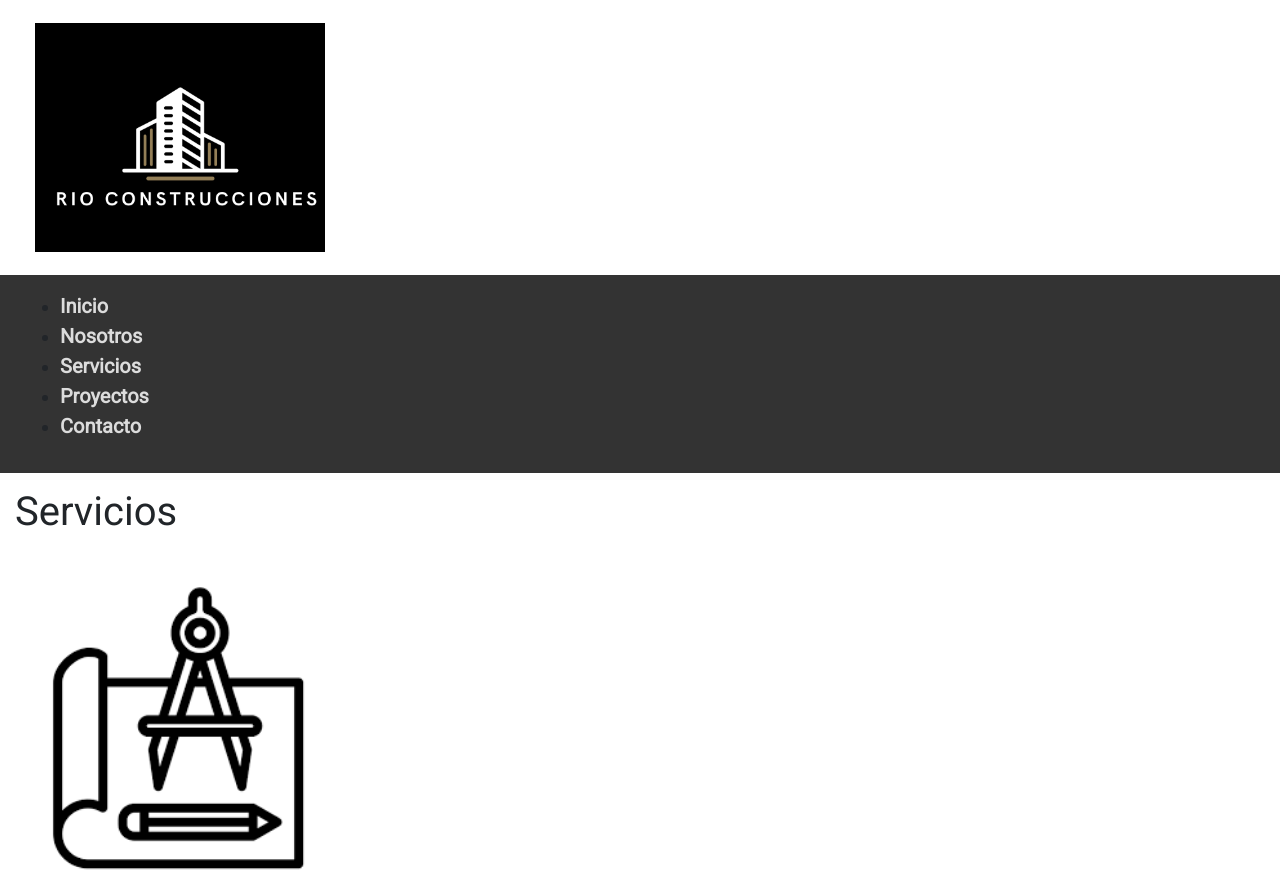
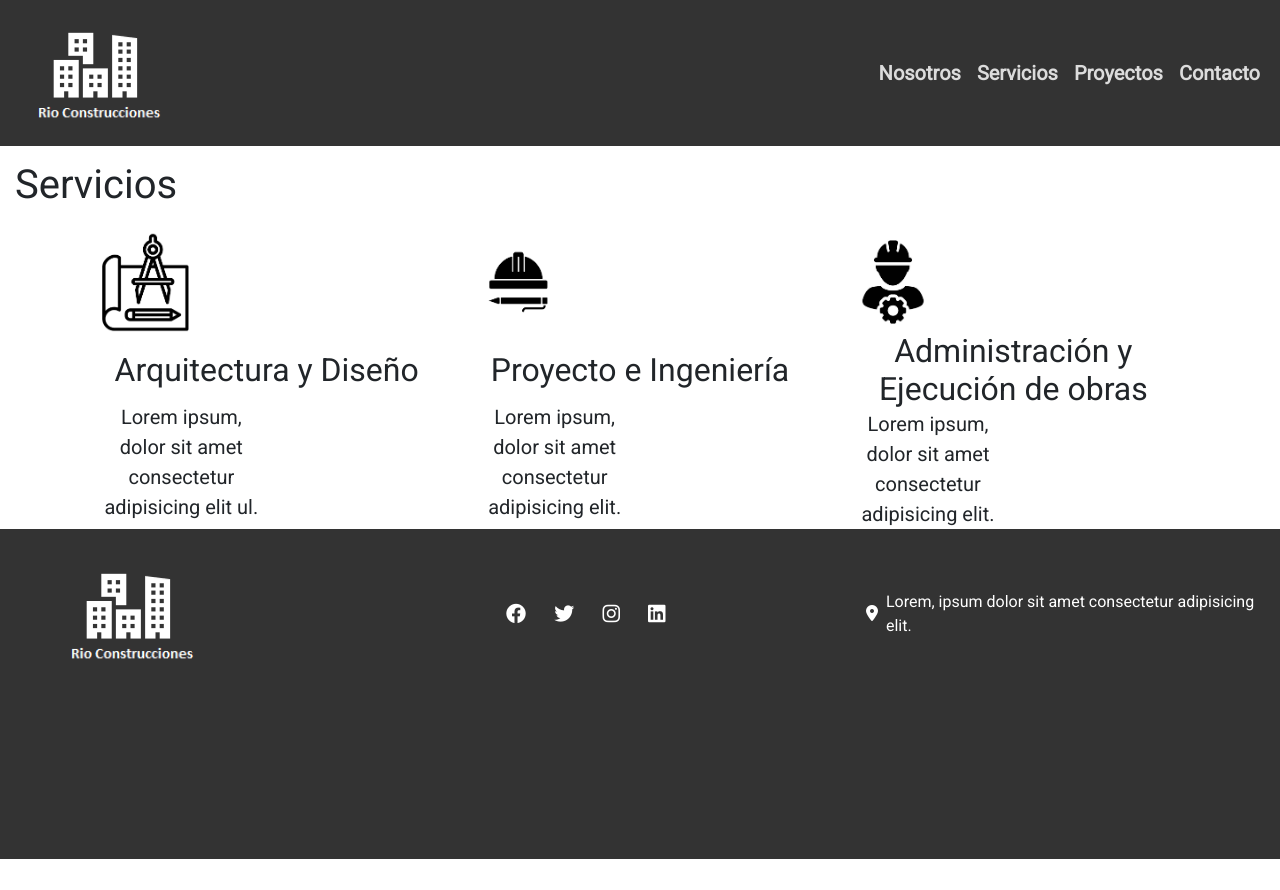
Before and after one commit to Alejandra-9/PF-Gomez, a plain HTML site: page pages/servicios.html in a window 1280 px wide. Shown: the top 890 px of the page. After the commit the page ends 859 px from the top, so only its background shows below. Drawn offline with nearby package versions, Linux system fonts and the light colour scheme.

Commit message:
avances pages

```diff
--- a/css/style.css
+++ b/css/style.css
@@ -245,7 +245,7 @@ gap: 20px;
 
 /**Sección servicios**/
 
-.servicio h2{
+/**.servicio h2{
   width: 25%;
  text-align: center;
   margin: 8px 20px;
@@ -258,6 +258,45 @@ gap: 20px;
   margin: 8px 20px;
   padding: 15px;
 
+}**/
+
+.servicio{
+  width: 85%;
+  margin: auto;
+  padding:0;
+  display: grid;
+  grid-template-columns:1fr;
+  gap:2rem;
+}
+@media (min-width: 768px){
+  .servicio{
+      display: grid;
+    grid-template-columns:repeat(3,1fr);
+    gap: 2rem;
+
+  }
+
+}
+
+.bloque-servicio{
+text-align: center;
+display: grid;
+justify-content: space-between;
+}
+
+.bloque-texto{
+  text-align: center;
+  display: grid;
+  align-content: center;
+  margin: 0;
+  padding: 0;
+}
+
+.bloque-imagen{
+  margin: 0;
+  padding: 0;
+  justify-content: center;
+  width:100px;
 }
 
 /**Sección proyectos**/
--- a/pages/servicios.html
+++ b/pages/servicios.html
@@ -6,101 +6,93 @@
     <title>Rio-Ingeniería y Construcción</title>
    <!--Favicon-->
    <link rel="shortcut icon" href="../img/favicon.png" type="image/x-icon">
+   <link rel="stylesheet" href="https://cdnjs.cloudflare.com/ajax/libs/font-awesome/6.0.0/css/all.min.css">
      <!--hoja de estilo-->
      <link rel="stylesheet" href="../css/style.css">
      <!--css bs-->
      <link href="https://cdn.jsdelivr.net/npm/bootstrap@5.3.2/dist/css/bootstrap.min.css" rel="stylesheet" integrity="sha384-T3c6CoIi6uLrA9TneNEoa7RxnatzjcDSCmG1MXxSR1GAsXEV/Dwwykc2MPK8M2HN" crossorigin="anonymous">
 </head>
 <body>
-    <main class="contenedorMenu">
+
      <!--start nav-->
-        <nav class="menu-logo">
-            <img  src="../img/RIO CONSTRUCCIONES.png" alt="Logo de Rio Construcciones">
-        </nav>
-        <nav class="menu">
-               <ul class="menu">
-                <li>
-                    <a href="../index.html">Inicio</a>
+  <nav class="navbar navbar-expand-md menu" >
+    <div class="container-fluid">
+      <a class="navbar-brand " href="../index.html">
+        <img  src="../img/logofianl.PNG" alt="Logo de Rio Construcciones" >
+      </a>
+    <button class="navbar-toggler botonh" type="button" data-bs-toggle="collapse" data-bs-target="#navbarSupportedContent" aria-controls="navbarSupportedContent" aria-expanded="false" aria-label="Toggle navigation" >
+      <span class="navbar-toggler-icon"></span>
+       </button>
+
+        <div class="collapse navbar-collapse" id="navbarSupportedContent">
+        <ul class="navbar-nav ms-auto mb-2 mb-lg-0">
+          <li class="nav-item">
+            <a class="nav-link " aria-current="page" href="./nosotros.html">Nosotros</a>
           </li>
-                <li>
-                    <a href="./nosotros.html">Nosotros</a>
+          <li class="nav-item">
+            <a class="nav-link" href="./servicios.html">Servicios</a>
           </li>
-                <li>
-                    <a href="./servicios.html">Servicios</a>
+
+          <li class="nav-item">
+            <a class="nav-link" href="./proyectos.html">Proyectos</a>
           </li>
-                <li>
-                    <a href="./proyectos.html">Proyectos</a>
-                </li>
-                <li>
-                    <a href="./contacto.html">Contacto</a>
+          <li class="nav-item">
+            <a class="nav-link" href="./contacto.html">Contacto</a>
           </li>
      </ul>
+
+      </div>
+    </div>
   </nav>
-        <!--ends nav-->
-    </main>
+<!--end nav-->
     <!-- start presentation-->
     <header>
         <h1>Servicios</h1>
     </header>
     <!--end presentation-->
+
     <main class="servicio">
     <!--star main-->
-    <section>
-       <img src="../img/iconos/imagesarq.png" alt="ícono arquitectura">
-      <h2>Arquitectura y Diseño</h2>
-       <p>Lorem ipsum, dolor sit amet consectetur adipisicing elit. Beatae sunt quasi amet facilis,
-             possimus recusandae maiores ullam quibusdam quae eveniet.</p>
-    </section>
+    <div class="bloque-servicio">
+       <img class="bloque-imagen" src="../img/iconos/imagesarq.png" alt="ícono arquitectura">
+      <h2 class="bloque-texto">Arquitectura y Diseño</h2>
+       <p class="bloque-texto">Lorem ipsum, dolor sit amet consectetur adipisicing elit ul.</p>
+    </div>
 
-    <section>
+    <div class="bloque-servicio">
+        <img class="bloque-imagen"  src="../img/iconos/images.png" alt="Ícono Proyecto e Ingeniería">
+        <h2 class="bloque-texto">Proyecto e Ingeniería</h2>
+          <p class="bloque-texto">Lorem ipsum, dolor sit amet consectetur adipisicing elit.</p>
+    </div>
 
-        <img src="../img/iconos/images.png" alt="Ícono Proyecto e Ingeniería">
-        <h2>Proyecto e Ingeniería</h2>
-          <p>Lorem ipsum, dolor sit amet consectetur adipisicing elit. Beatae sunt quasi amet facilis,
-               possimus recusandae maiores.</p>
-      </section>
+       <div class="bloque-servicio">
+        <img class="bloque-imagen" src="../img/iconos/descarga.png" alt="Ícono de Administración y ejecución de obras">
+        <h2 class="bloque-texto">Administración y Ejecución de obras</h2>
+          <p class="bloque-texto">Lorem ipsum, dolor sit amet consectetur adipisicing elit. </p>
+       </div>
+    </main>
+    <!--ends intro-->
 
-      <section>
-        <img src="../img/iconos/descarga.png" alt="Ícono de Administración y ejecución de obras">
-        <h2>Administración y Ejecución de obras</h2>
-          <p>Lorem ipsum, dolor sit amet consectetur adipisicing elit. Beatae sunt quasi amet facilis,
-               possimus recusandae maiores ullam quibusdam quae eveniet veritatis officia.</p>
-      </section>
-    <!--ends intro-->
-   <!--start footer-->
   <!--start footer-->
 <footer class="footer">
     <div class="footer-empresa">
         <section>
-            <img class="logoFooter" src="../img/RIO CONSTRUCCIONES.png" alt="Logo de Rio Construcciones">
+              <img class="logoFooter" src="../img/logofianl.PNG" alt="Logo de Rio Construcciones">
         </section>
      </div>
 
-    <div class="footer-redes">
-        <a href="https://web.whatsapp.com/" target="_blank">
-            <img class="iconRedes" src="../img/iconos/wp.png" alt="Escribinos por whatsapp">
-        </a>
-
-        <a href="https://www.facebook.com/" target="_blank">
-            <img class="iconRedes" src="../img/iconos/facebook.png" alt="Seguinos en facebook">
-        </a>
-
-        <a href="https://www.instagram.com/" target="_blank">
-            <img class="iconRedes" src="../img/iconos/instagram.png" alt="Seguinos en instagram">
-        </a>
-
-        <a class="icony" href="https://www.linkedin.com/" target="_blank">
-            <img class="iconRedes" src="../img/iconos/linkedin.png" alt="Seguinos en linkedin">
-        </a>
+     <div class=" iconRedes ">
+        <a href="https://www.facebook.com/" target="_blank"><i class="fab fa-facebook"></i></a>
+        <a href="https://twitter.com/?lang=es" target="_blank"><i class="fab fa-twitter"></i></a>
+        <a href="https://www.instagram.com" target="_blank"><i class="fab fa-instagram"></i></a>
+        <a href="https://www.linkedin.com/" target="_blank"><i class="fab fa-linkedin"></i></a>
       </div>
 
-    <div class= "footer-ubicacion">
-        <section >
-            <img class="iconUbi" src="../img/iconos/ubicación.png" alt="Ubicación de Rio Construcciones">
-
-            <p class="parrafoUbi">Lorem, ipsum dolor sit amet consectetur adipisicing elit. Amet tenetur vero
-                obcaecati quaerat quas neque porro in nulla. </p>
-        </section>
+      <div class="location-container">
+        <span class="location-icon">
+          <i class="fas fa-map-marker-alt"></i>
+        </span>
+        <span>Lorem, ipsum dolor sit amet consectetur adipisicing elit.</span>
       </div>
 
   </footer>
```
Also changed, not shown: pages/contacto.html (+44 -24 lines), pages/nosotros.html (+1 -2 lines), pages/proyectos.html (+41 -46 lines). Lines whose indentation alone changed are shown as unchanged.
